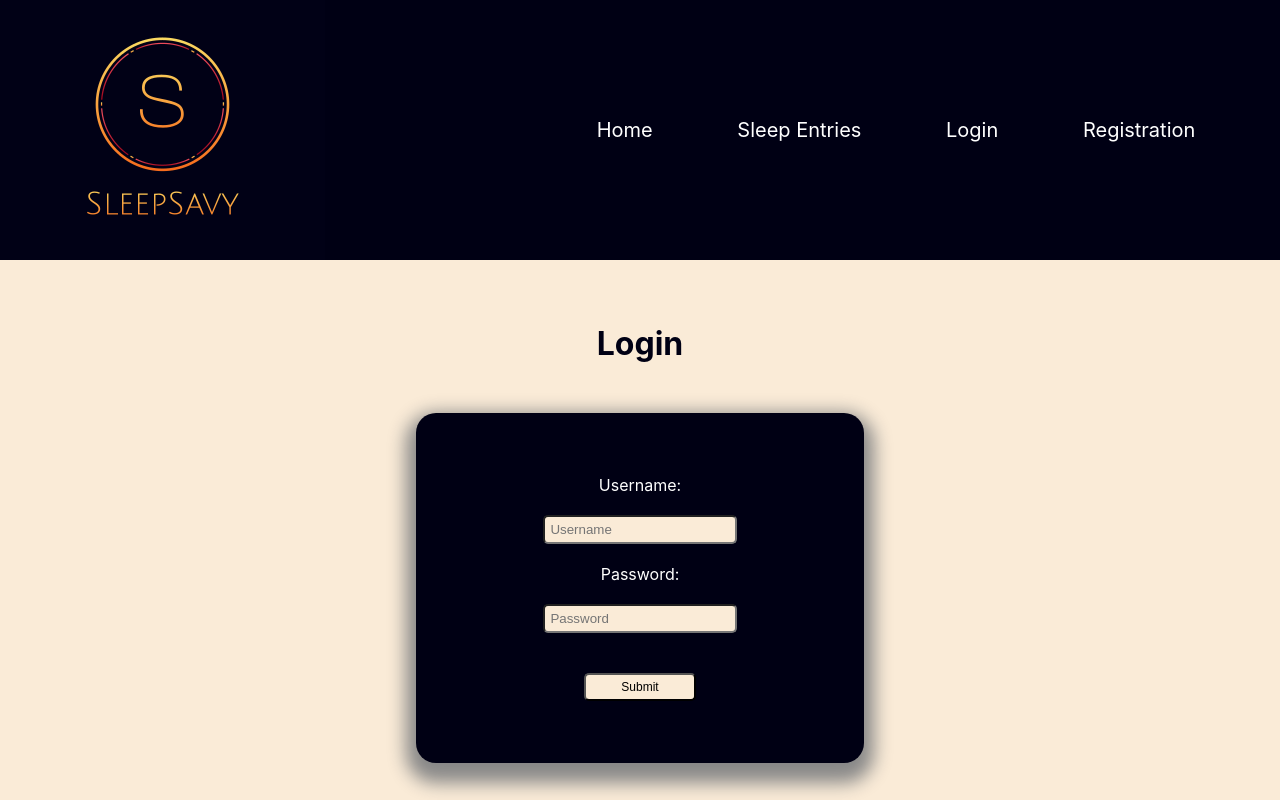
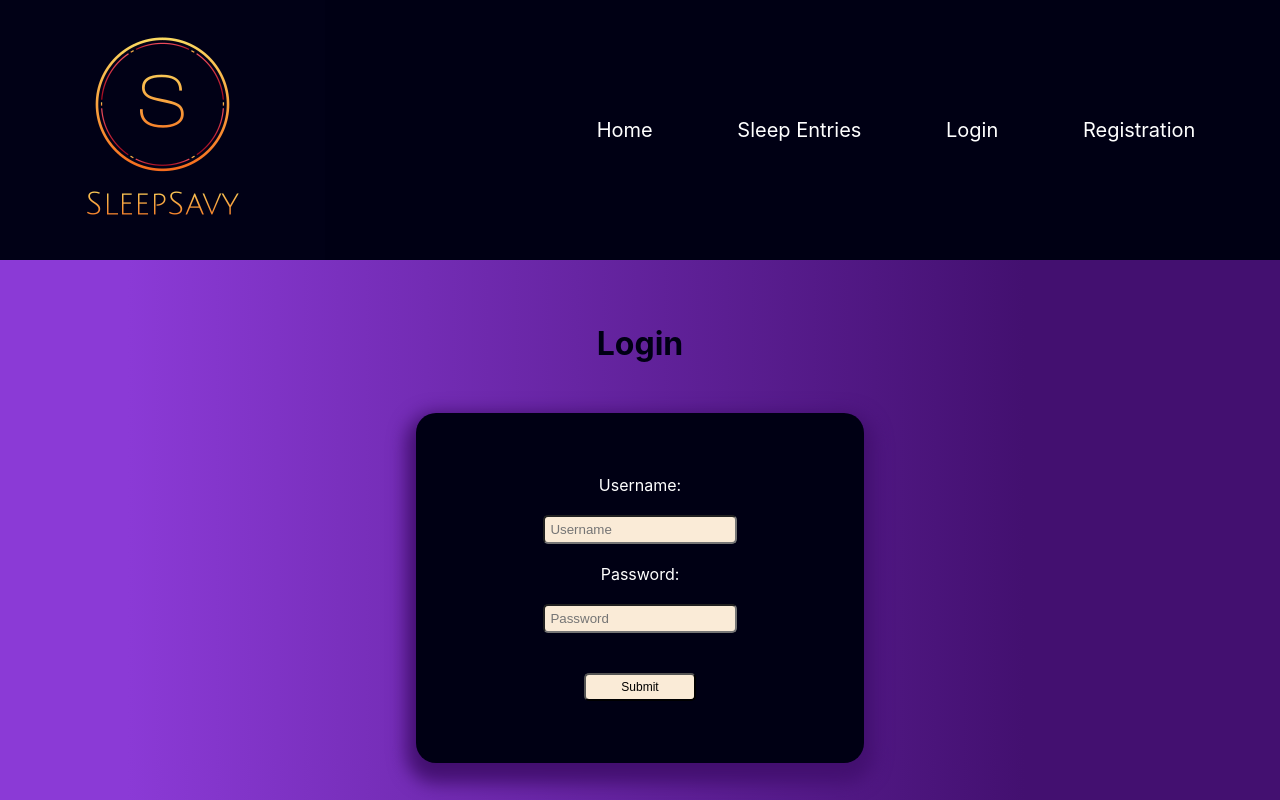
Before and after one commit to Build-Week-Sleep-Tracker-Lambda/Front-End, a React (Create React App) app in the folder sleep-savy/: page / in a window 1280 px wide. Built offline with nearby package versions, Linux system fonts and the light colour scheme.

Commit message:
styling changes again

```diff
--- a/sleep-savy/src/App.css
+++ b/sleep-savy/src/App.css
@@ -3,7 +3,7 @@
 }
 
 body {
-  background-color: antiquewhite;
+  background-image: linear-gradient(90deg,#8B3AD6 10%, #431070 80%);
 }
 
 .input {
@@ -39,7 +39,7 @@ body {
   margin: 0 auto;
   background-color: rgb(0, 0, 20);
   border-radius: 20px;
-  box-shadow: 0px 10px 18px 10px #888888;
+  box-shadow: 0px 10px 18px 10px #431070;
 }
 
 .login-header {
```
